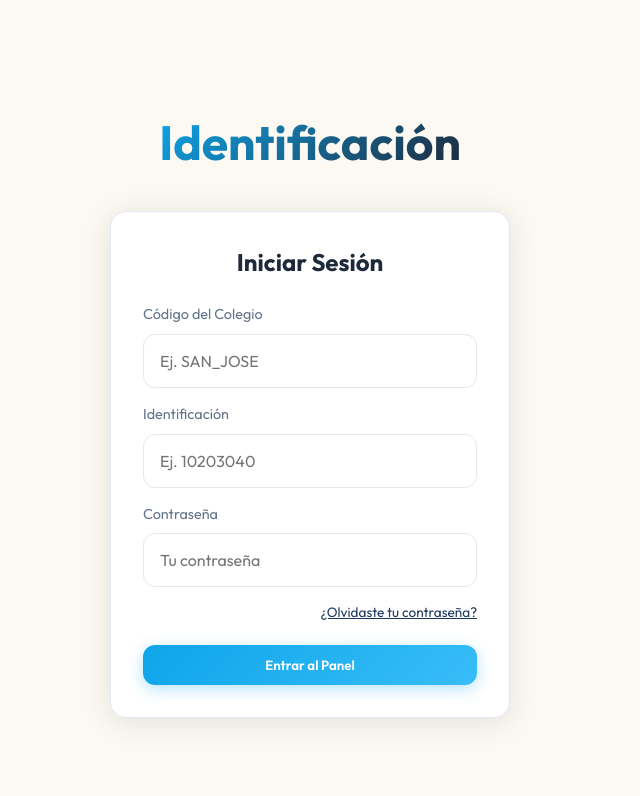
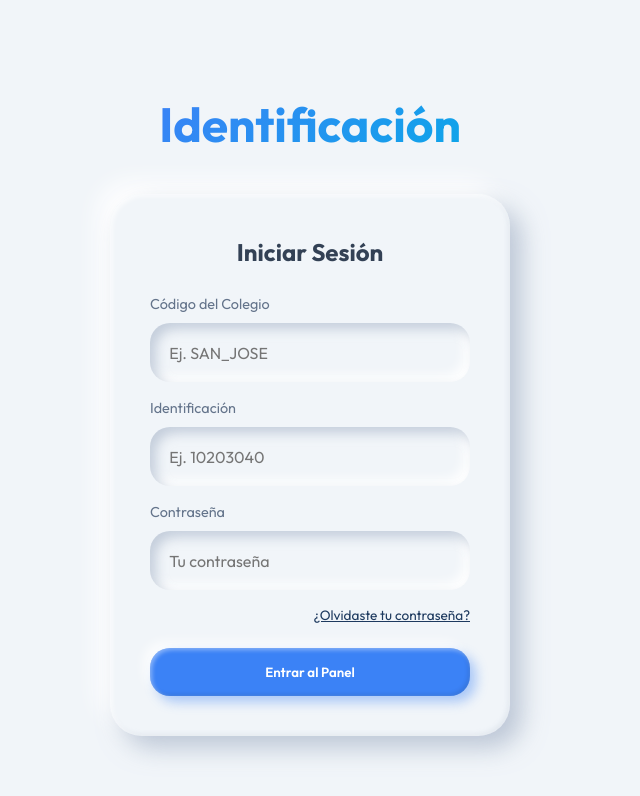
Before and after one commit to Elchocazo/identificacion-rfid-estudiantes, a Next.js app in the folder rfid-web/: page / in a window 1280 px wide. Shown: the top 796 px of the page, without its empty margins (330-970 px from the left). Built offline with nearby package versions, Linux system fonts and the light colour scheme; no server answers.

Commit message:
Implement Claymorphism aesthetic and add delete student feature

```diff
--- /dev/null
+++ b/rfid-web/src/app/api/students/delete/route.ts
@@ -0,0 +1,38 @@
+import { NextResponse } from 'next/server';
+import { adminDb } from '@/lib/firebaseAdmin';
+
+export async function POST(request: Request) {
+  try {
+    const { studentId } = await request.json();
+
+    if (!studentId) {
+      return NextResponse.json({ success: false, error: 'Falta el ID del estudiante.' }, { status: 400 });
+    }
+
+    // Obtener el documento del estudiante
+    const studentDoc = await adminDb.collection('students').doc(studentId).get();
+
+    if (!studentDoc.exists) {
+      return NextResponse.json({ success: false, error: 'Estudiante no encontrado.' }, { status: 404 });
+    }
+
+    const studentData = studentDoc.data();
+    const studentAuthId = studentData?.studentAuthId;
+
+    // 1. Borrar de la colección students
+    await adminDb.collection('students').doc(studentId).delete();
+
+    // 2. Borrar su rol para quitarle acceso
+    if (studentAuthId) {
+      await adminDb.collection('user_roles').doc(studentAuthId).delete();
+    }
+
+    // Nota: El usuario en Firebase Auth seguirá existiendo de forma aislada, pero la tarjeta RFID
+    // ya quedó libre porque el documento en la colección 'students' fue eliminado.
+
+    return NextResponse.json({ success: true, message: 'Estudiante y tarjeta liberados exitosamente.' });
+  } catch (error: any) {
+    console.error('Error al borrar estudiante:', error);
+    return NextResponse.json({ success: false, error: error.message }, { status: 500 });
+  }
+}
--- a/rfid-web/src/app/globals.css
+++ b/rfid-web/src/app/globals.css
@@ -1,24 +1,24 @@
 @import url('https://fonts.googleapis.com/css2?family=Outfit:wght@300;400;500;600;700;800&display=swap');
 
 :root {
-  --primary: #0ea5e9;       /* Azul celeste */
-  --primary-hover: #0284c7; /* Azul más oscuro para hover */
-  --secondary: #38bdf8;     /* Celeste claro */
-  --background: #fcf9f2;    /* Beige cremoso */
-  --surface: #ffffff;       /* Blanco puro para paneles */
-  --surface-hover: #f1f5f9; /* Gris muy claro para hover */
-  --text-main: #1e293b;     /* Texto oscuro principal */
-  --text-muted: #64748b;    /* Texto secundario gris */
-  --border: #e2e8f0;        /* Borde gris sutil */
+  /* Claymorphism pastel colors */
+  --primary: #3b82f6;
+  --primary-hover: #2563eb;
+  --secondary: #0ea5e9;
+  --background: #f1f5f9;    /* Light gray/blue base */
+  --surface: #e2e8f0;       /* Slightly darker for panels */
+  --surface-hover: #cbd5e1;
+  --text-main: #334155;
+  --text-muted: #64748b;
+  --border: transparent;
 
   /* Nuevos colores para el diseño de Perfil */
-  --navy-blue: #1e3a5f;     /* Azul marino oscuro */
-  --beige-card: #f8f3ea;    /* Beige ligeramente más oscuro para tarjetas */
-  --beige-dark: #e8dfcc;    /* Beige para sombras/bordes */
+  --navy-blue: #1e3a5f;
+  --beige-card: #f8fafc;
+  --beige-dark: #cbd5e1;
 
-  --glass-blur: 12px;
-  --radius-lg: 16px;
-  --radius-md: 12px;
+  --radius-lg: 32px;
+  --radius-md: 20px;
 }
 
 * {
@@ -44,74 +44,111 @@ button {
   font-family: inherit;
 }
 
-/* Glassmorphism Classes */
+/* CLAYMORPHISM Classes */
 .glass-panel {
-  background: var(--surface);
-  backdrop-filter: blur(var(--glass-blur));
-  -webkit-backdrop-filter: blur(var(--glass-blur));
-  border: 1px solid var(--border);
+  background: var(--background);
   border-radius: var(--radius-lg);
-  padding: 2rem;
-  box-shadow: 0 4px 30px rgba(0, 0, 0, 0.1);
-  transition: transform 0.3s ease, background 0.3s ease;
+  padding: 2.5rem;
+  box-shadow:
+    12px 12px 24px rgba(166, 180, 200, 0.7),
+    -12px -12px 24px #ffffff,
+    inset 2px 2px 5px rgba(255, 255, 255, 0.8),
+    inset -2px -2px 5px rgba(166, 180, 200, 0.2);
+  transition: transform 0.3s ease, box-shadow 0.3s ease;
+  border: none;
 }
 
 .glass-panel:hover {
   transform: translateY(-2px);
-  background: var(--surface-hover);
+  box-shadow:
+    16px 16px 32px rgba(166, 180, 200, 0.8),
+    -16px -16px 32px #ffffff,
+    inset 2px 2px 5px rgba(255, 255, 255, 0.8),
+    inset -2px -2px 5px rgba(166, 180, 200, 0.2);
 }
 
 /* Buttons */
 .btn-primary {
-  background: linear-gradient(135deg, var(--primary), var(--secondary));
+  background: var(--primary);
   color: white;
   border: none;
-  padding: 0.75rem 1.5rem;
+  padding: 1rem 2rem;
   border-radius: var(--radius-md);
   font-weight: 600;
   cursor: pointer;
-  transition: all 0.3s ease;
-  box-shadow: 0 4px 15px rgba(14, 165, 233, 0.3);
+  transition: all 0.2s ease;
+  box-shadow:
+    6px 6px 12px rgba(59, 130, 246, 0.4),
+    -6px -6px 12px rgba(255, 255, 255, 0.8),
+    inset 2px 2px 4px rgba(255, 255, 255, 0.4),
+    inset -2px -2px 4px rgba(0, 0, 0, 0.1);
 }
 
 .btn-primary:hover {
   transform: translateY(-2px);
-  box-shadow: 0 6px 20px rgba(14, 165, 233, 0.5);
+  box-shadow:
+    8px 8px 16px rgba(59, 130, 246, 0.5),
+    -8px -8px 16px rgba(255, 255, 255, 0.9),
+    inset 2px 2px 4px rgba(255, 255, 255, 0.4),
+    inset -2px -2px 4px rgba(0, 0, 0, 0.1);
+}
+
+.btn-primary:active {
+  transform: translateY(2px);
+  box-shadow:
+    inset 4px 4px 8px rgba(0, 0, 0, 0.1),
+    inset -4px -4px 8px rgba(255, 255, 255, 0.4);
 }
 
 .btn-secondary {
-  background: var(--surface);
+  background: var(--background);
   color: var(--text-main);
-  border: 1px solid var(--border);
-  padding: 0.75rem 1.5rem;
+  border: none;
+  padding: 1rem 2rem;
   border-radius: var(--radius-md);
-  font-weight: 500;
+  font-weight: 600;
   cursor: pointer;
-  transition: all 0.3s ease;
+  transition: all 0.2s ease;
+  box-shadow:
+    6px 6px 12px rgba(166, 180, 200, 0.5),
+    -6px -6px 12px #ffffff,
+    inset 2px 2px 4px rgba(255, 255, 255, 0.8),
+    inset -2px -2px 4px rgba(166, 180, 200, 0.1);
 }
 
 .btn-secondary:hover {
-  background: var(--surface-hover);
-  border-color: var(--primary);
+  transform: translateY(-2px);
+}
+
+.btn-secondary:active {
+  transform: translateY(2px);
+  box-shadow:
+    inset 4px 4px 8px rgba(166, 180, 200, 0.4),
+    inset -4px -4px 8px #ffffff;
 }
 
 /* Inputs */
 .input-field {
   width: 100%;
-  padding: 1rem;
-  background: #ffffff;
-  border: 1px solid var(--border);
+  padding: 1.2rem;
+  background: var(--background);
+  border: none;
   border-radius: var(--radius-md);
   color: var(--text-main);
   font-size: 1rem;
-  transition: border-color 0.3s ease, box-shadow 0.3s ease;
   font-family: inherit;
+  box-shadow:
+    inset 6px 6px 12px rgba(166, 180, 200, 0.6),
+    inset -6px -6px 12px #ffffff;
+  transition: all 0.3s ease;
 }
 
 .input-field:focus {
   outline: none;
-  border-color: var(--primary);
-  box-shadow: 0 0 0 3px rgba(14, 165, 233, 0.2);
+  box-shadow:
+    inset 8px 8px 16px rgba(166, 180, 200, 0.7),
+    inset -8px -8px 16px #ffffff,
+    0 0 0 4px rgba(59, 130, 246, 0.2);
 }
 
 /* Layout Utilities */
@@ -128,7 +165,7 @@ button {
 }
 
 .text-gradient {
-  background: linear-gradient(135deg, var(--primary), var(--text-main));
+  background: linear-gradient(135deg, var(--primary), var(--secondary));
   -webkit-background-clip: text;
   -webkit-text-fill-color: transparent;
 }
@@ -149,34 +186,40 @@ button {
 
 /* Utilities para el nuevo Perfil */
 .profile-pill {
-  background: var(--beige-card);
-  border: 1px solid var(--beige-dark);
+  background: var(--background);
   border-radius: 20px;
-  padding: 0.5rem 1rem;
+  padding: 0.8rem 1.5rem;
   display: flex;
   align-items: center;
   gap: 0.5rem;
-  font-weight: 500;
+  font-weight: 600;
   color: var(--text-main);
-  box-shadow: 0 2px 4px rgba(0,0,0,0.05);
+  box-shadow:
+    4px 4px 8px rgba(166, 180, 200, 0.5),
+    -4px -4px 8px #ffffff;
 }
 
 .profile-tab {
-  background: var(--beige-card);
-  border: 2px solid transparent;
-  color: var(--navy-blue);
+  background: var(--background);
+  color: var(--text-muted);
   font-weight: 700;
   border-radius: 30px;
-  padding: 0.8rem 2rem;
+  padding: 1rem 2.5rem;
   cursor: pointer;
-  transition: all 0.2s;
+  transition: all 0.3s;
   display: flex;
   align-items: center;
   gap: 0.5rem;
+  border: none;
+  box-shadow:
+    4px 4px 8px rgba(166, 180, 200, 0.5),
+    -4px -4px 8px #ffffff;
 }
 
 .profile-tab.active {
-  background: var(--navy-blue);
+  background: var(--primary);
   color: white;
-  border-color: var(--navy-blue);
+  box-shadow:
+    inset 4px 4px 8px rgba(0, 0, 0, 0.1),
+    inset -4px -4px 8px rgba(255, 255, 255, 0.4);
 }
```
Also changed, not shown: rfid-web/src/components/StudentProfile.tsx (+35 -0 lines).
